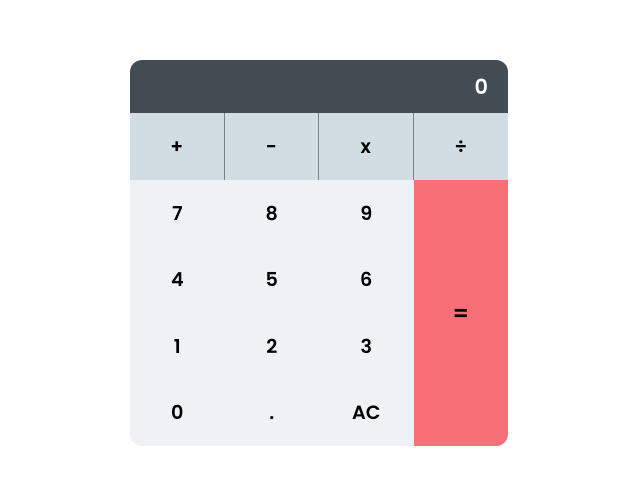
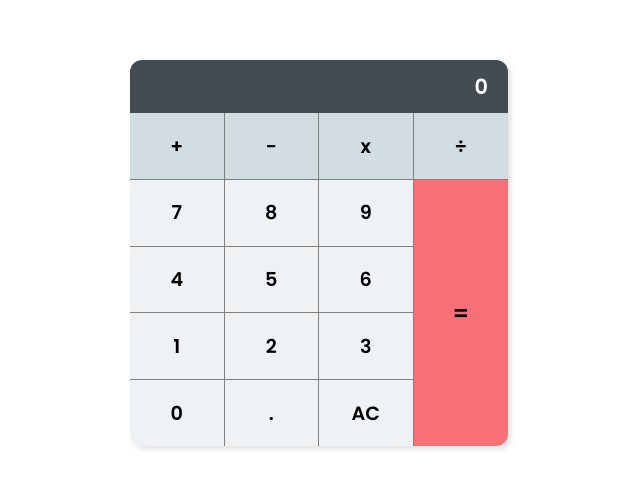
Before and after one commit to kry23/develope-css-module-exercises, a plain HTML site: page 03 Grid/start/calc.html in a window 1280 px wide. Shown: the part 147-636 px from the top of the page, without its empty margins (321-961 px from the left). Drawn offline with Linux system fonts and the light colour scheme.

Commit message:
add calculator exercise(grid)

```diff
--- a/03 Grid/start/calc.html
+++ b/03 Grid/start/calc.html
@@ -20,15 +20,15 @@
           <span class="row-operation">&#xF7</span>
         </div>
         <div class="row-numbers">
-          <span class="row-number">7</span>
-          <span class="row-number">8</span>
-          <span class="row-number">9</span>
-          <span class="row-number">4</span>
-          <span class="row-number">5</span>
-          <span class="row-number">6</span>
-          <span class="row-number">1</span>
-          <span class="row-number">2</span>
-          <span class="row-number">3</span>
+          <span name="num-pad" class="row-number">7</span>
+          <span name="num-pad" class="row-number">8</span>
+          <span name="num-pad" class="row-number">9</span>
+          <span name="num-pad" class="row-number">4</span>
+          <span name="num-pad" class="row-number">5</span>
+          <span name="num-pad" class="row-number">6</span>
+          <span name="num-pad" class="row-number">1</span>
+          <span name="num-pad" class="row-number">2</span>
+          <span name="num-pad" class="row-number">3</span>
           <span class="row-number">0</span>
           <span class="row-number">.</span>
           <span class="row-number">AC</span>
--- a/03 Grid/start/style.css
+++ b/03 Grid/start/style.css
@@ -14,10 +14,14 @@ main {
   grid-template-rows: 0.8fr 1fr 4fr;
   border-radius: 12px;
   overflow: hidden;
+  box-shadow: 3px 3px 5px 0px rgba(219, 214, 214, 0.75);
+  -webkit-box-shadow: 3px 3px 5px 0px rgba(219, 214, 214, 0.75);
+  -moz-box-shadow: 3px 3px 5px 0px rgba(219, 214, 214, 0.75);
 }
 .row-operations {
   display: grid;
   grid-template-columns: repeat(4, 1fr);
+  border-bottom: 1px solid grey;
 }
 .row-operations .row-operation {
   display: grid;
@@ -50,6 +54,13 @@ main {
   align-content: center;
   justify-content: center;
 }
+.row-numbers .row-number:not(:last-child) {
+  border-right: 1px solid gray;
+}
+.row-numbers .row-number[name='num-pad'] {
+  border-bottom: 1px solid gray;
+}
+
 .equal-sign {
   grid-column: 4;
   grid-row: 1/5;
```
